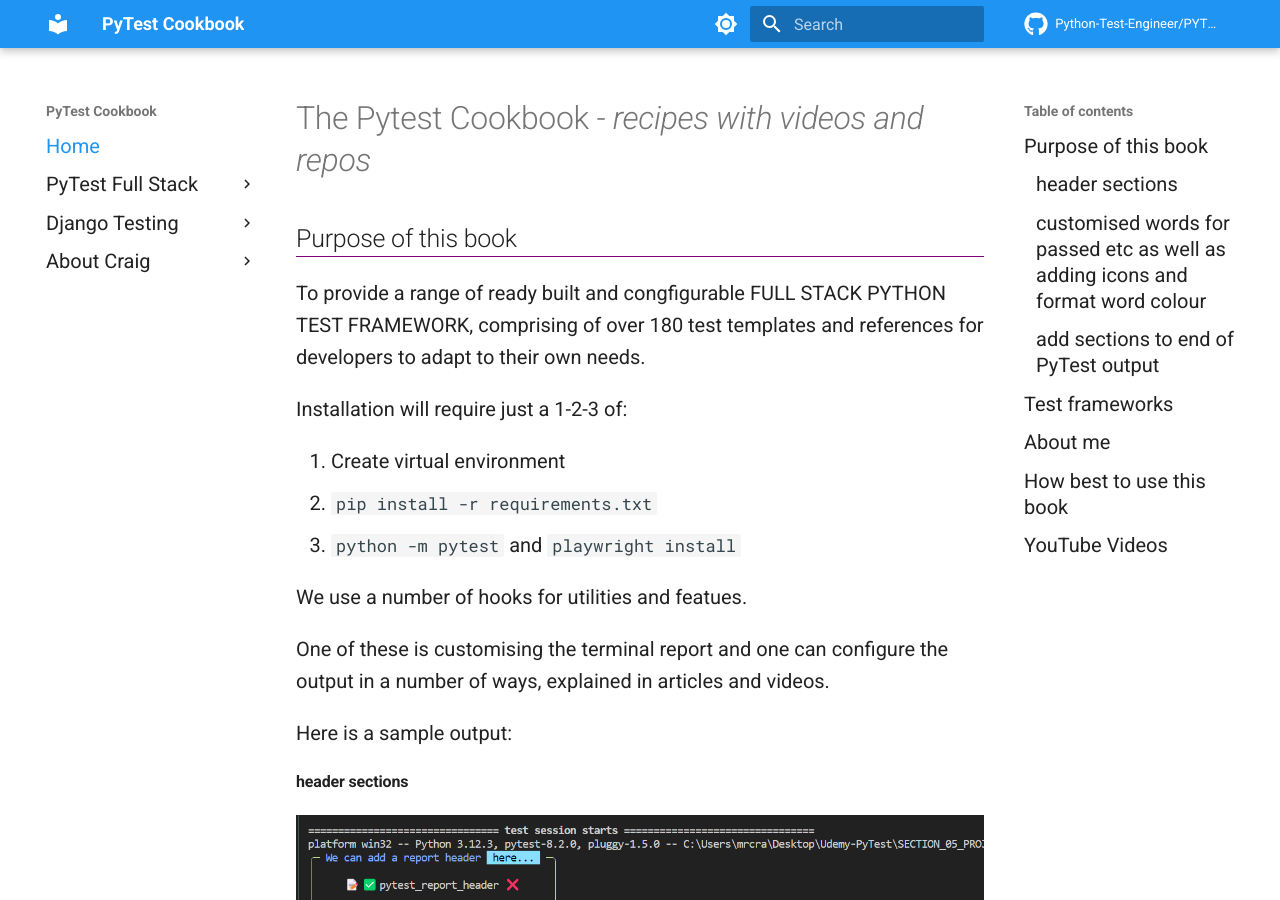
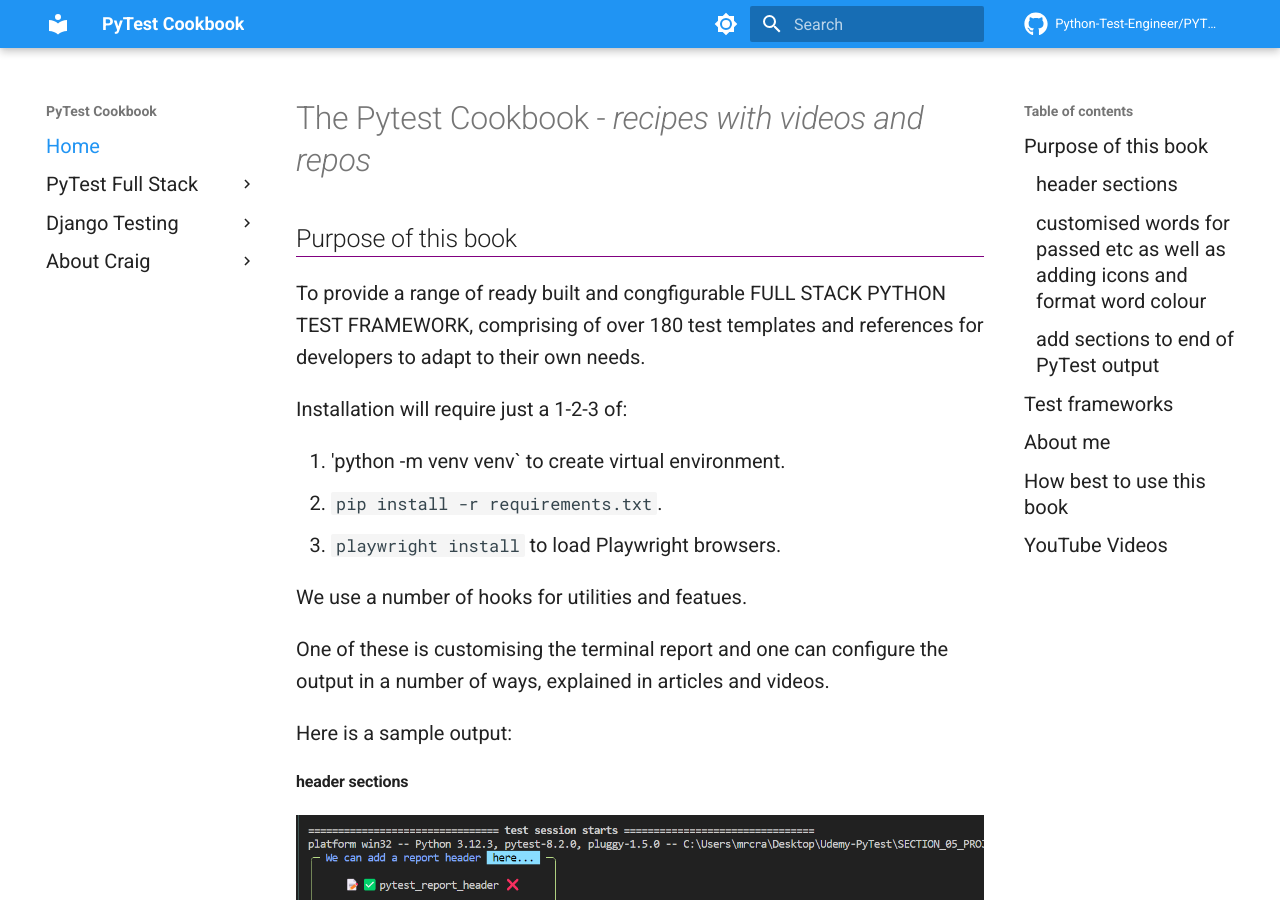
Before and after one commit to Python-Test-Engineer/PyTest-Cookbook, an MkDocs documentation site: the page built from docs/index.md, in a window 1280 px wide and 900 px high. Built offline with MkDocs 1.6.1 and Material for MkDocs 9.7.7, drawn with Linux system fonts in a browser that asks for light colours; comment, search, counter and statistics services are not loaded.

Commit message:
03JUN2024

```diff
--- a/docs/index.md
+++ b/docs/index.md
@@ -6,9 +6,9 @@
 
 Installation will require just a 1-2-3 of:
 
-1. Create virtual environment
-2. `pip install -r requirements.txt`
-3. `python -m pytest` and `playwright install`
+1. 'python -m venv venv` to create virtual environment.
+2. `pip install -r requirements.txt`.
+3. `playwright install` to load Playwright browsers.
 
 We use a number of hooks for utilities and featues.
 
```
Also changed, not shown: docs/pytest/index.md (+2 -2 lines), site/index.html, site/pytest/index.html, site/search/search_index.json, 1 other file.
